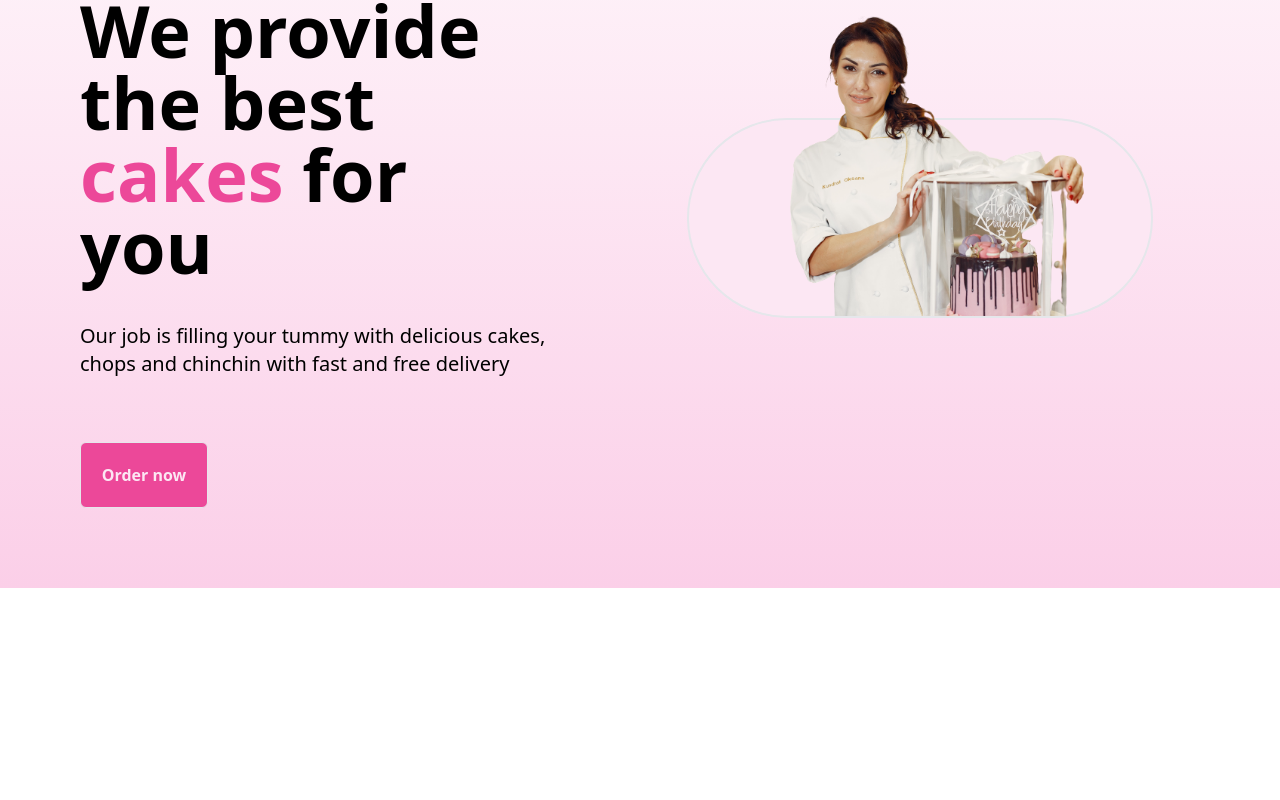
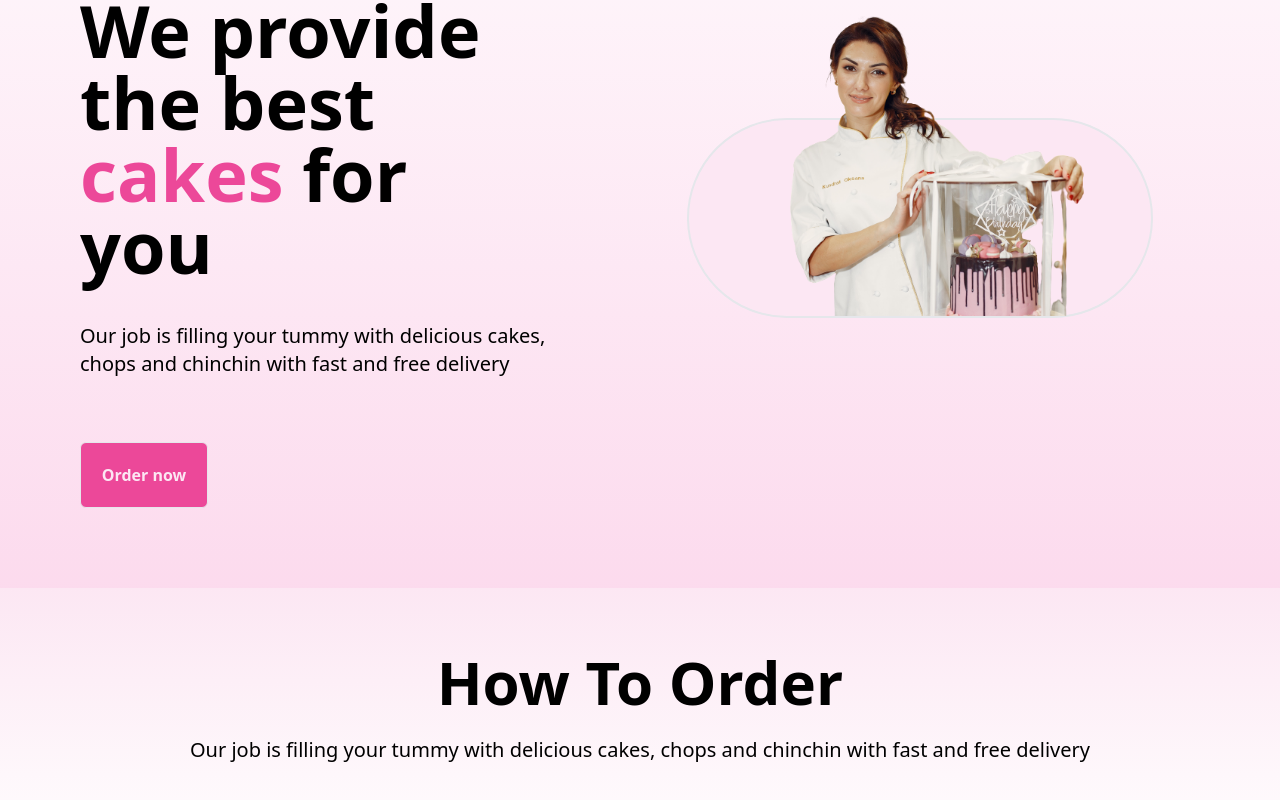
Before and after one commit to Victorakinwunmi/cake-web, a Nuxt app: page / in a window 1280 px wide. Shown: the part 288-1088 px from the top of the page. Before the commit the page ends 876 px from the top, so only its background shows below. Built offline with nearby package versions, Linux system fonts and the light colour scheme.

Commit message:
i addded how to order header

```diff
--- a/pages/index.vue
+++ b/pages/index.vue
@@ -83,6 +83,25 @@
 
         </CtaContainer>
     </div>
+
+    <div class="py-16 px-10 lg:px-0 bg-gradient-to-t from-white to-pink-100">
+        <div class="text-black text-center">
+          <h1 class="text-4xl lg:text-6xl font-bold">How To Order</h1>
+          <p class="mt-6 full text-base lg:text-xl">Our job is filling your tummy with delicious cakes, chops and chinchin with fast and free delivery</p>
+        </div>
+
+        <div class="grid grid-cols-3 w-full mt-10">
+          <div class="">
+
+          </div>
+          <div>
+
+          </div>
+          <div>
+
+          </div>
+        </div>
+    </div>
   </div>
 </template>
 
```
